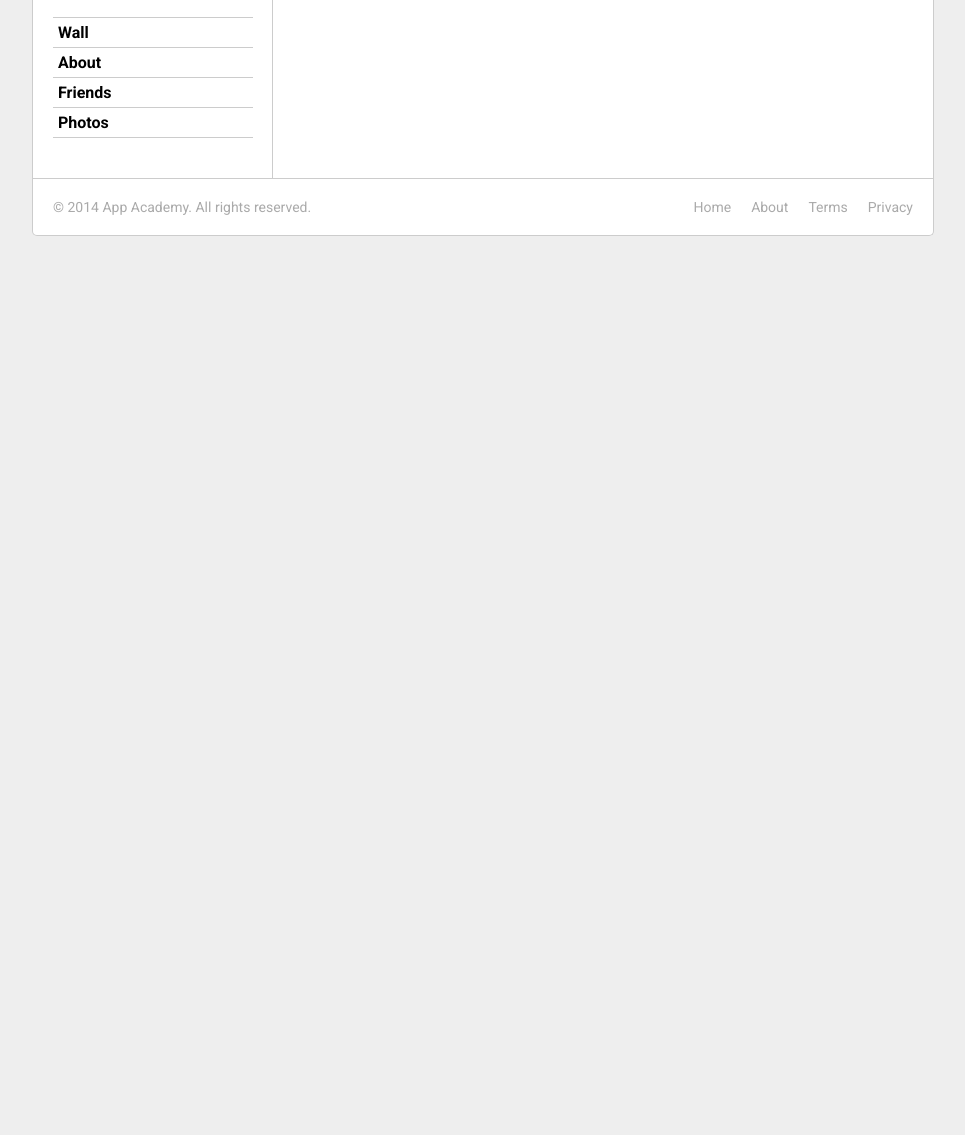
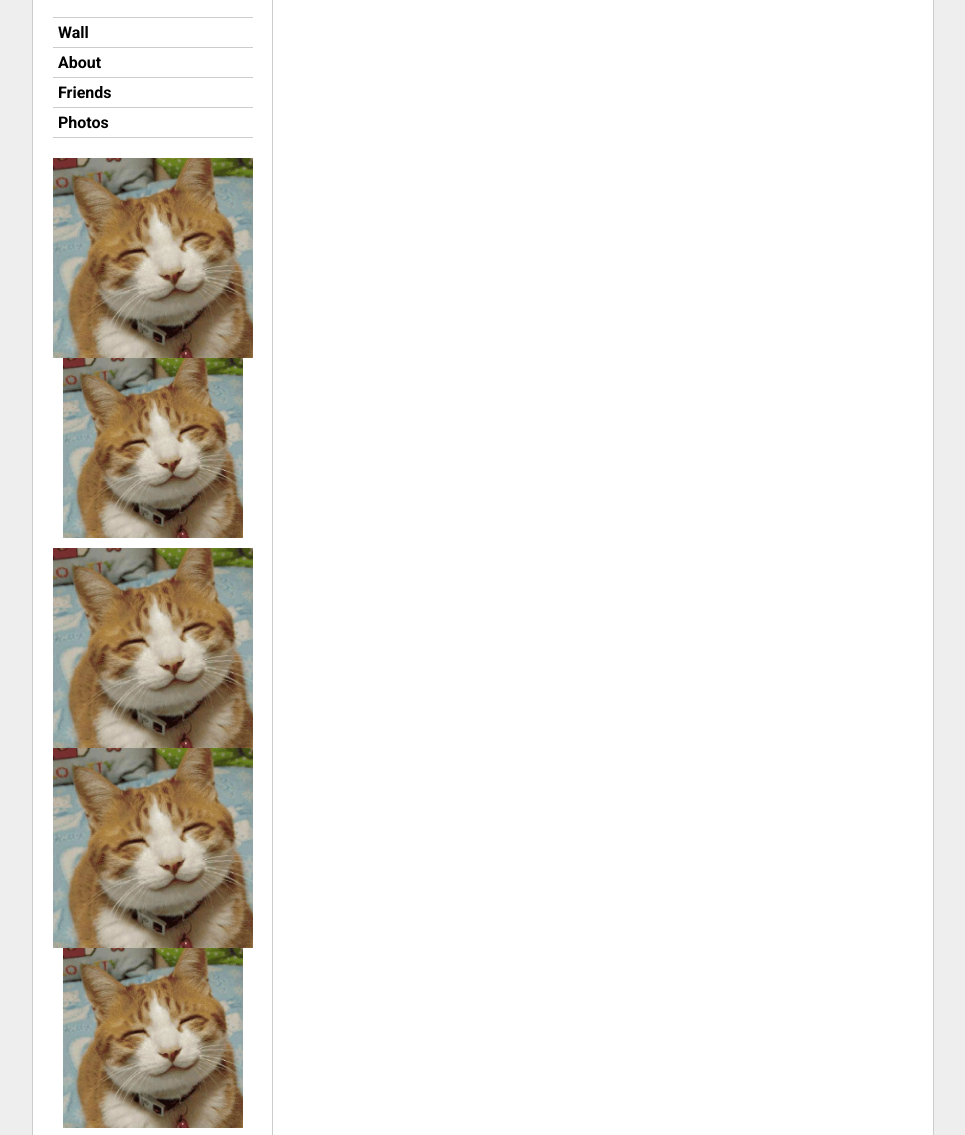
Before and after one commit to fvkramer/W6D1, a plain HTML site: page css-friends-08/skeleton/08-thumbs.html in a window 1280 px wide. Shown: the part 507-1642 px from the top of the page, without its empty margins (157-1122 px from the left). Before the commit the page ends 800 px from the top, so only its background shows below. Drawn offline with Linux system fonts and the light colour scheme.

Commit message:
Add CSS classes to phase 8 CSS Friends

```diff
--- a/css-friends-08/skeleton/08-thumbs.html
+++ b/css-friends-08/skeleton/08-thumbs.html
@@ -67,6 +67,18 @@
         <li><a href="#">Photos</a></li>
       </ul>
 
+      <ul class="friend-nav">
+        <li class="thumb"><img src="./images/cat.jpg" alt=""></li>
+        <li class="thumb"><img src="./images/cat.jpg" alt=""></li>
+        <li class="thumb"><img src="./images/cat.jpg" alt=""></li>
+        <li class="thumb"><img src="./images/cat.jpg" alt=""></li>
+        <li class="thumb"><img src="./images/cat.jpg" alt=""></li>
+        <li class="thumb"><img src="./images/cat.jpg" alt=""></li>
+        <li class="thumb"><img src="./images/cat.jpg" alt=""></li>
+        <li class="thumb"><img src="./images/cat.jpg" alt=""></li>
+        <li class="thumb"><img src="./images/cat.jpg" alt=""></li>
+      </ul>
+
     </section>
     <section class="content-main">
 
--- a/css-friends-08/skeleton/css/08-thumbs.css
+++ b/css-friends-08/skeleton/css/08-thumbs.css
@@ -1 +1,18 @@
 /* PHASE 8: Thumbs */
+.friend-nav {
+  display: flex;
+  flex-wrap: wrap;
+}
+
+.friend-nav > li:nth-child(3n - 1) {
+  margin: 0 10px 10px 10px;
+}
+
+.friend-nav li {
+  float: left;
+
+}
+
+.thumb {
+
+}
```
